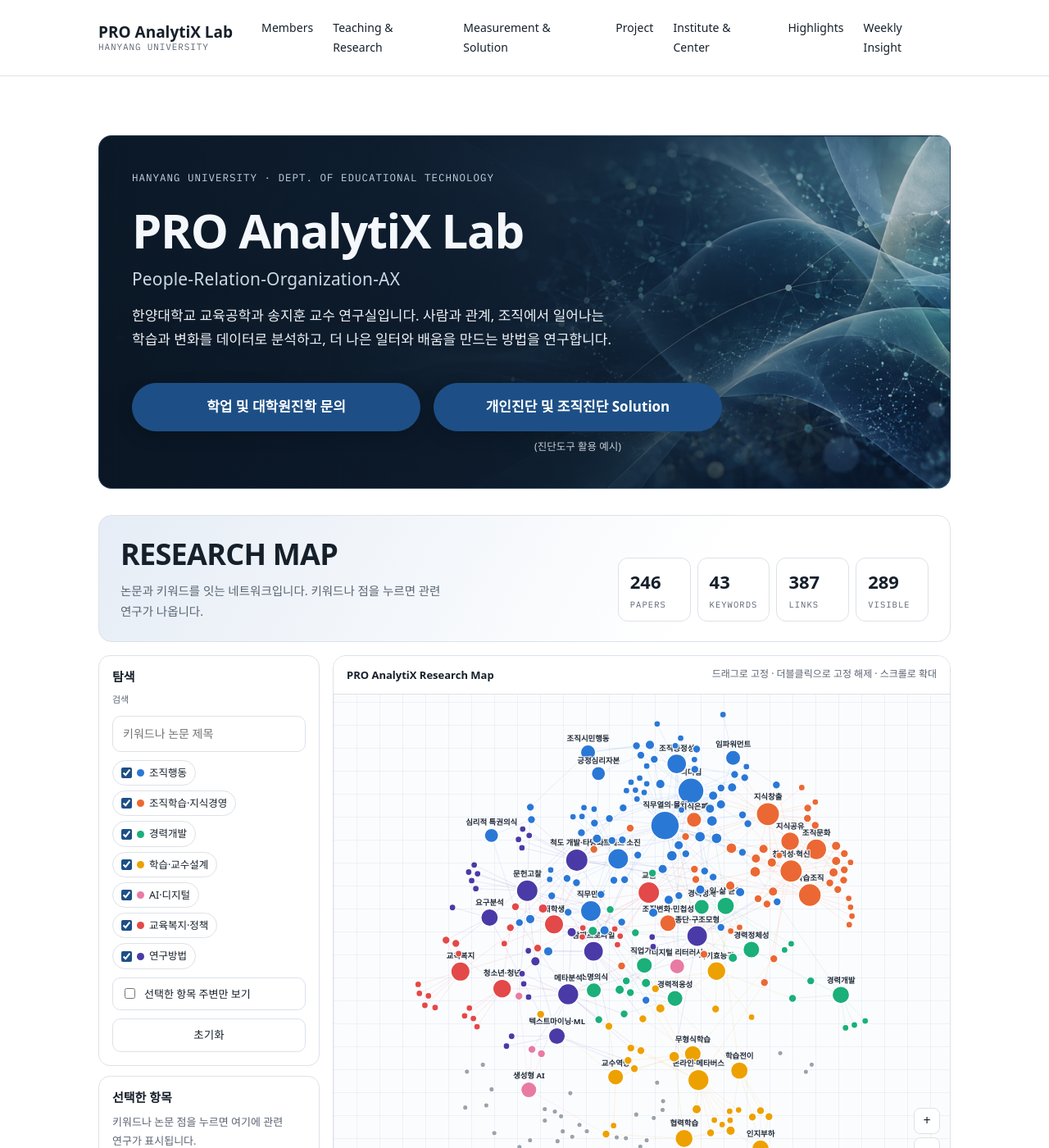
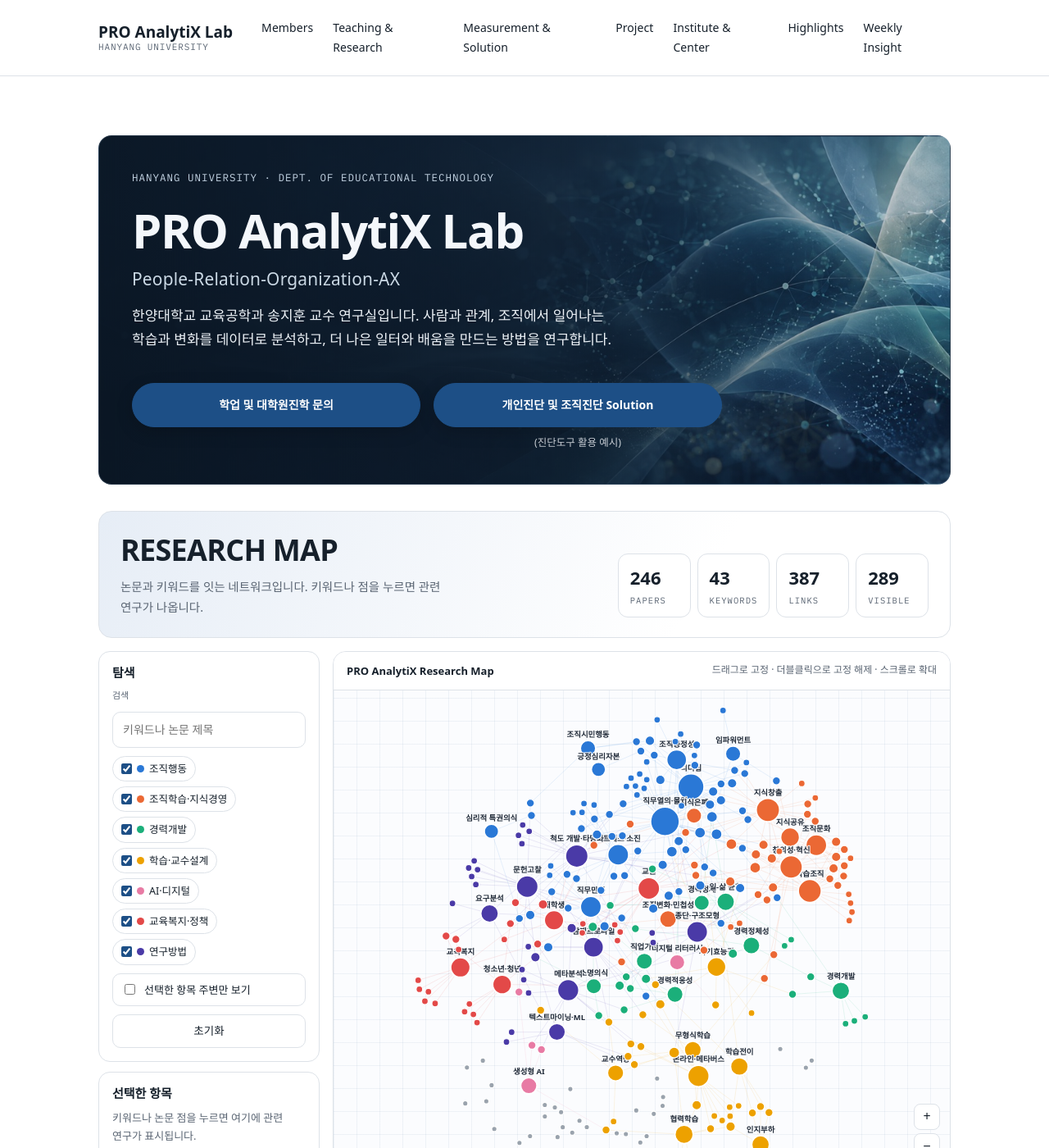
Before and after one commit to drsprolab/drsprolab.github.io, a Jekyll site: the page built from index.html, in a window 1280 px wide and 1400 px high. Shown: the whole window at 82% size. Built offline with Jekyll 4.4.1, drawn with Linux system fonts in a browser that asks for light colours; some web fonts are replaced.

Commit message:
Reduce homepage inquiry button font sizes

```diff
--- a/assets/css/style.css
+++ b/assets/css/style.css
@@ -885,9 +885,9 @@
 .prose .kh-chips { margin: 0 0 6px; max-width: none; display: flex; flex-wrap: wrap; gap: 6px; }
 
 .inquiry-actions { display: grid; grid-template-columns: repeat(2, minmax(0, 1fr)); gap: 8px 16px; align-items: stretch; max-width: 720px; margin-top: 20px; }
-.inquiry-actions .solution-btn { width: 100%; min-width: 0; white-space: normal; text-align: center; }
+.inquiry-actions .solution-btn { width: 100%; min-width: 0; white-space: normal; text-align: center; font-size: 14px; }
 .inquiry-actions .solution-link { grid-column: 2; text-align: center; }
 @media (max-width: 600px) {
   .inquiry-actions { column-gap: 10px; }
-  .inquiry-actions .solution-btn { font-size: 14px; padding: 12px 10px; }
+  .inquiry-actions .solution-btn { font-size: 12px; padding: 12px 10px; }
 }
```
